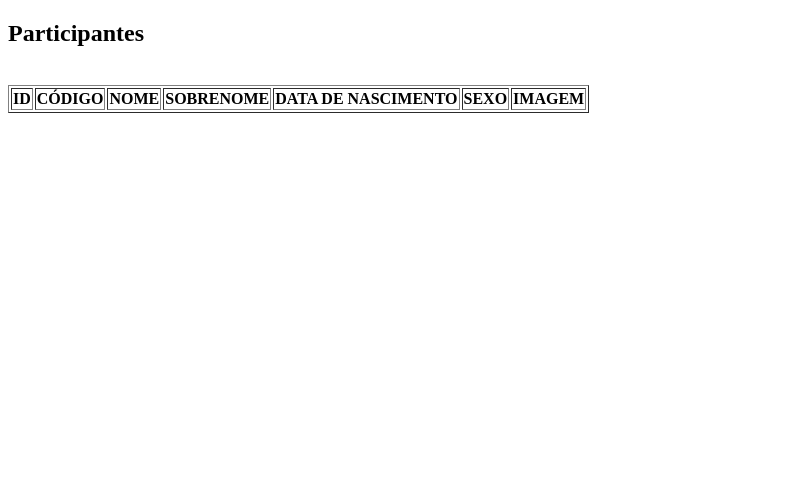
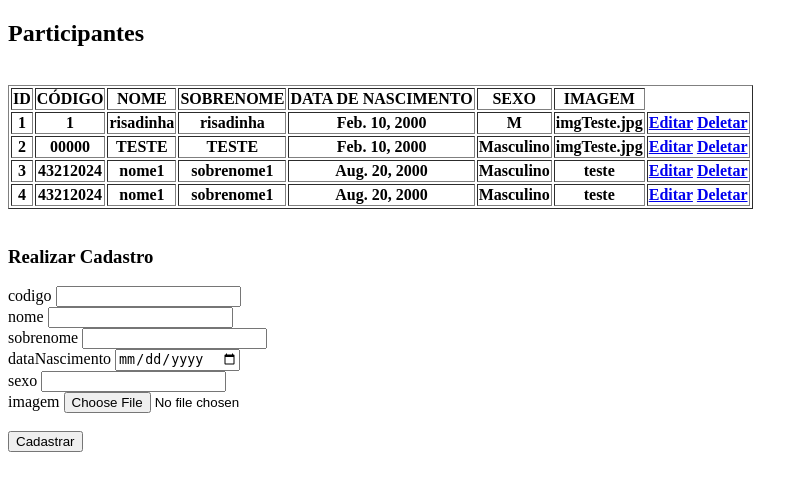
Before and after one commit to vvenante3/projetoTCC, a Django app: page /participante/ in a window 1280 px wide. Shown: the top 491 px of the page, without its empty margins (0-808 px from the left). Run offline with Django 5.2, Linux system fonts and the light colour scheme; data comes from the database, SQL or seed files in the repository; both versions use the stored data as it was after the commit; lists and menus that the app fills with data are empty.

Commit message:
finalizacao do CRUD (participante)

```diff
--- a/participante/models.py
+++ b/participante/models.py
@@ -7,7 +7,7 @@
     nome            = models.CharField(max_length=30)
     sobrenome       = models.CharField(max_length=30)
     dataNascimento  = models.DateField()
-    sexo            = models.CharField(max_length=1)
+    sexo            = models.CharField(max_length=1, choices=[('M', 'Masculino'), ('F', 'Feminino')])
     imagem          = models.ImageField()
 
     def __str__(self):
--- a/participante/templates/index.html
+++ b/participante/templates/index.html
@@ -13,7 +13,7 @@
             <h2>Participantes</h2>
 
             <div>
-                <!--  FORM ACTION-->
+                <!--  FORM ACTION BARRA PESQUISA -->
             </div>
 
             <br>
@@ -30,24 +30,42 @@
                         <th>IMAGEM              </th>
                     </tr>
 
-                {% for participante in participante %}
+                {% for participante in participantes %}
 
                     <tr>
-                        <th>{{ participante.idParticipante  }}</th>
-                        <th>{{ participante.codigo          }}</th>
-                        <th>{{ participante.nome            }}</th>
-                        <th>{{ participante.sobrenome       }}</th>
-                        <th>{{ participante.dataNascimento  }}</th>
-                        <th>{{participante.sexo             }}</th>
-                        <th>{{participante.imagem           }}</th>
+                        <th>{{participante.idParticipante  }}</th>
+                        <th>{{participante.codigo          }}</th>
+                        <th>{{participante.nome            }}</th>
+                        <th>{{participante.sobrenome       }}</th>
+                        <th>{{participante.dataNascimento  }}</th>
+                        <th>{{participante.sexo            }}</th>
+                        <th>{{participante.imagem          }}</th>
 
                         <th>
-                            <!-- EDITAR E DELETAR -->
+                            <a href="{% url 'editar_participante' participante.idParticipante %}">  Editar</a>
+                            <a href="{% url 'deletar_participante' participante.idParticipante %}" onclick="return confirm('Deseja realmente deletar este participante?')"> Deletar</a>
                         </th>
-
                 {% endfor %}
                     </tr>
                 </table>
+            </div>
+
+            <br>
+
+                        <!-- INSERCAO DE DADOS -->
+            <h3>Realizar Cadastro</h3>
+            <div>
+                <form action="{% url 'salvar_participante' %}" method="POST">
+                    {% csrf_token %}
+                    codigo              <input type="text"  name="codigo"         required> <br>
+                    nome                <input type="text"  name="nome"           required> <br>
+                    sobrenome           <input type="text"  name="sobrenome"      required> <br>
+                    dataNascimento      <input type="date"  name="dataNascimento" required> <br>
+                    sexo                <input type="text"  name="sexo"           required> <br>
+                    imagem              <input type="file"  name="imagem"         required> <br><br>
+
+                    <button type="submit">Cadastrar</button>
+                </form>
             </div>
 
         </div>
--- a/participante/urls.py
+++ b/participante/urls.py
@@ -1,7 +1,12 @@
 from django.contrib import admin
 from django.urls import path, include
-from .views import participante
+from .views import participante, salvar_participante, editar_participante, atualizar_participante, deletar_participante
 
 urlpatterns = [
-    path('', participante)
+    # CADASTRO PARTICIPANTES
+    path('',                                participante,               name='participante'),
+    path('salvar_participante/',            salvar_participante,        name='salvar_participante'),
+    path('editar_participante/<int:id>',    editar_participante,        name='editar_participante'),
+    path('atualizar_participante/<int:id>', atualizar_participante,     name='atualizar_participante'),
+    path('deletar_participante/<int:id>',   deletar_participante,       name='deletar_participante')
 ]
--- a/participante/views.py
+++ b/participante/views.py
@@ -1,7 +1,50 @@
-from django.shortcuts import render
+from django.shortcuts import render, redirect
 from .models import Participante
 
 # PARTICIPANTE
 def participante(request):
     participantes = Participante.objects.all()
     return render(request, "index.html", {"participantes": participantes})
+
+def salvar_participante(request):
+    codigo          = request.POST['codigo']
+    nome            = request.POST['nome']
+    sobrenome       = request.POST['sobrenome']
+    dataNascimento  = request.POST['dataNascimento']
+    sexo            = request.POST['sexo']
+    imagem          = request.POST['imagem']
+
+    # salvar no Db
+    Participante.objects.create(codigo=codigo, nome=nome, sobrenome=sobrenome, dataNascimento=dataNascimento, sexo=sexo, imagem=imagem)
+    participantes = Participante.objects.all()
+
+    return redirect('participante')
+
+def editar_participante(request, id):
+    participante = Participante.objects.get(idParticipante=id)
+    return render(request, 'atualizar_participante.html', {'participante': participante})
+
+def atualizar_participante(request, id):
+    codigo          = request.POST.get('codigo')
+    nome            = request.POST.get('nome')
+    sobrenome       = request.POST.get('sobrenome')
+    dataNascimento  = request.POST.get('dataNascimento')
+    sexo            = request.POST.get('sexo')
+    imagem          = request.POST.get('imagem')
+
+    participante = Participante.objects.get(idParticipante=id)
+
+    participante.codigo         = codigo
+    participante.nome           = nome
+    participante.sobrenome      = sobrenome
+    participante.dataNascimento = dataNascimento
+    participante.sexo           = sexo
+    participante.imagem         = imagem
+
+    participante.save()
+    return redirect('participante')
+
+def deletar_participante(request, id):
+    participante = Participante.objects.get(idParticipante=id)
+    participante.delete()
+    return redirect('participante')
```
Also changed, not shown: participante/templates/atualizar_participante.html (added, +62 -0 lines), db.sqlite3.
